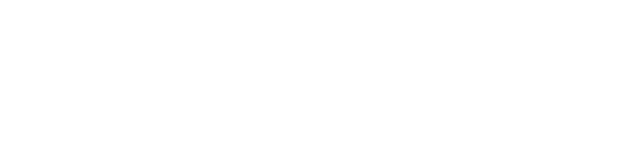
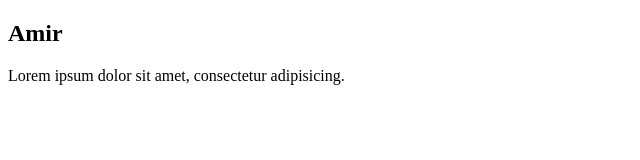
Before and after one commit to amir29066/learn-git, a plain HTML site: page index.html in a window 1280 px wide. Shown: the whole page, without its empty margins (0-640 px from the left). Drawn offline with Linux system fonts and the light colour scheme.

Commit message:
i add a patagraph to html page and style to my style sheet

```diff
--- a/index.html
+++ b/index.html
@@ -7,6 +7,7 @@
     <title>Document</title>
 </head>
 <body>
-
+    <h2>Amir</h2>
+    <p>Lorem ipsum dolor sit amet, consectetur adipisicing.</p>
 </body>
 </html>
--- a/javascript/script.js
+++ b/javascript/script.js
@@ -1 +1 @@
-console.log("Amir")
+console.log("Amir1")
--- a/style.css
+++ b/style.css
@@ -0,0 +1,4 @@
+* {
+    margin: 0;
+    padding: 0;
+}
```
